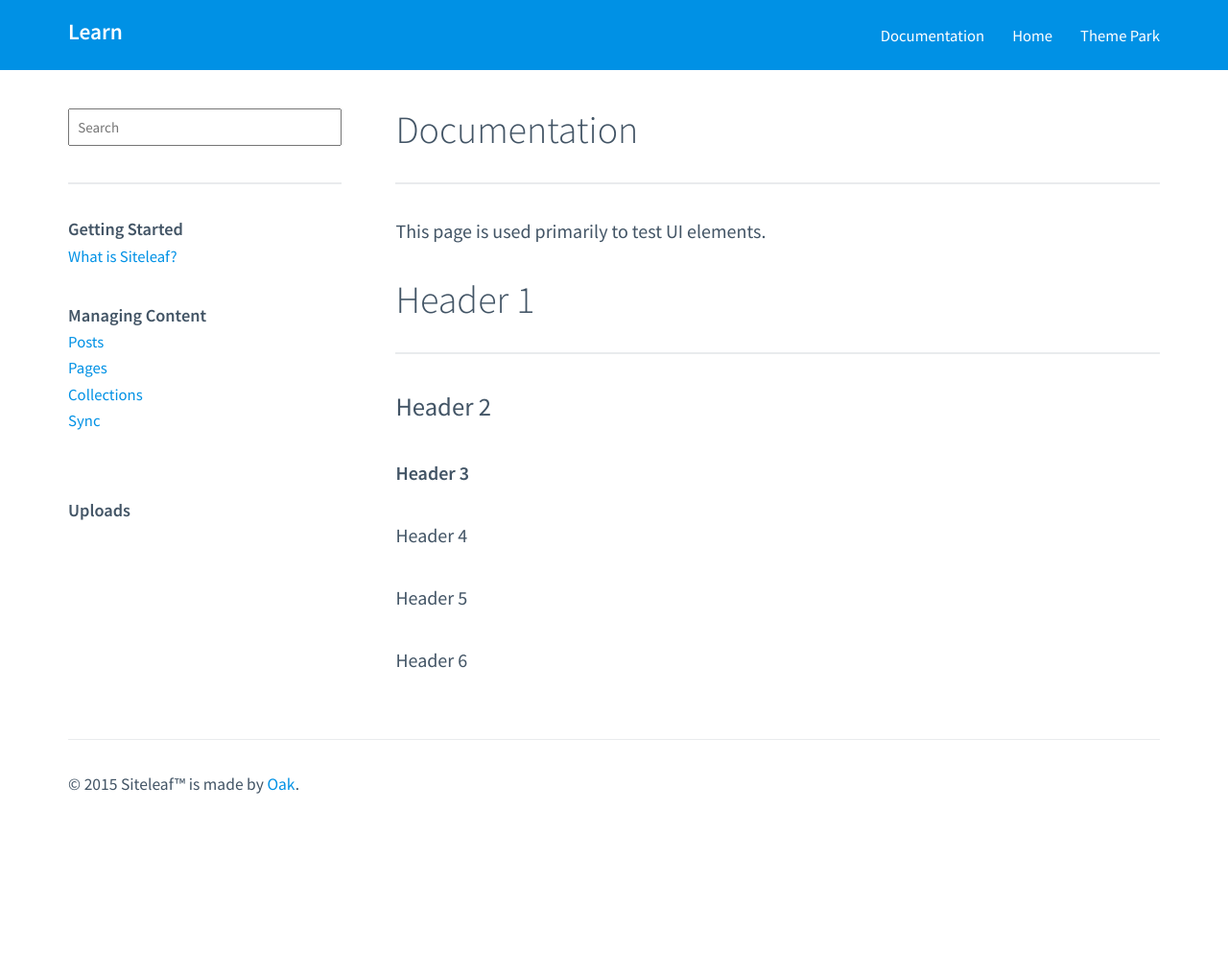
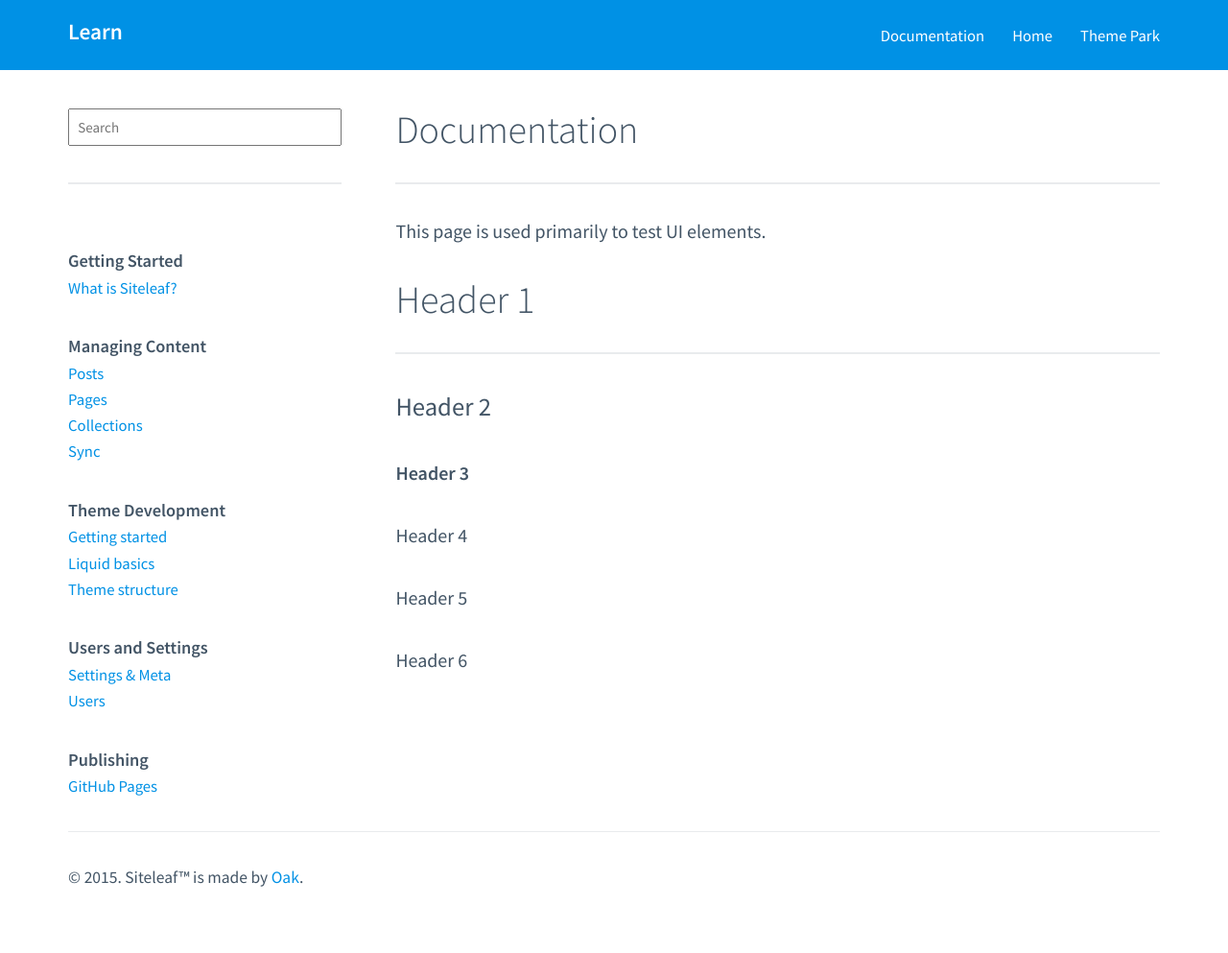
Before and after one commit to siteleaf/learn.siteleaf.com, a Jekyll site: the page built from documentation.markdown, in a window 1280 px wide. Shown: the whole page at 96% size. Built offline with Jekyll 4.4.1, drawn with Linux system fonts in a browser that asks for light colours; before the commit the page ends 900 px from its top, so only the background shows below that.

Commit message:
wrote more about theme development.

```diff
--- a/_config.yml
+++ b/_config.yml
@@ -6,12 +6,23 @@
   getting-started:
     title: Getting Started
     output: true
+    weight: 0
   managing-content:
     title: Managing Content
     output: true
-  uploads:
-    title: Uploads
+    weight: 1
+  theme-development:
+    title: Theme Development
     output: true
+    weight: 2
+  users-and-settings:
+    title: Users and Settings
+    output: true
+    weight: 3
+  publishing:
+    title: Publishing
+    output: true
+    weight: 4
 defaults:
 - scope:
     path: ''
--- a/_layouts/default.html
+++ b/_layouts/default.html
@@ -36,7 +36,8 @@
               <nav class="nav">
                 <h3 class="nav__header">{{ section.title }}</h3>
                 <ul class="nav__list nav__list--sidebar">
-                  {% for document in section.docs %}
+                  {% assign documents = section.docs | sort:"weight" %}
+                  {% for document in documents %}
                     <li class="nav__item nav__item--sidebar"><a class="nav__link nav__link--sidebar" href="{{ document.url }}">{{ document.title }}</a></li>
                   {% endfor %}
                 </ul>
@@ -50,7 +51,7 @@
     </main>
     <footer class="footer">
       <div class="wrap">
-        <p class="footer__copyright">&copy; 2015 Siteleaf&trade; is made by <a href="http://oak.is">Oak</a>.</p>
+        <p class="footer__copyright">&copy; 2015. Siteleaf&trade; is made by <a href="http://oak.is">Oak</a>.</p>
       </div>
     </footer>
   </body>
--- a/_layouts/page.html
+++ b/_layouts/page.html
@@ -13,6 +13,7 @@
 
   {% if page.meta.summary %}
     <blockquote class="document__summary">
+      <h3>Summary</h3>
       {{ page.meta.summary }}
     </blockquote>
   {% endif %}
--- a/_sass/_base.scss
+++ b/_sass/_base.scss
@@ -93,11 +93,18 @@
     color: $color-gray-a1;
     margin-bottom: $v / 2;
     padding-left: $v / 2;
+
+    h3 {
+      margin-bottom: 0;
+    }
   }
 }
 
+.highlight {
+  margin-bottom: $v;
+}
+
 .footer {
-
   .wrap {
     border-top: 1px solid $color-gray-an2;
     padding-top: $v;
```
Also changed, not shown: _getting-started/what-is-siteleaf.markdown (+9 -2 lines), _theme-development/getting-started.markdown (added, +59 -0 lines), _theme-development/liquid-basics.markdown (added, +46 -0 lines), _theme-development/structure.markdown (added, +22 -0 lines).
